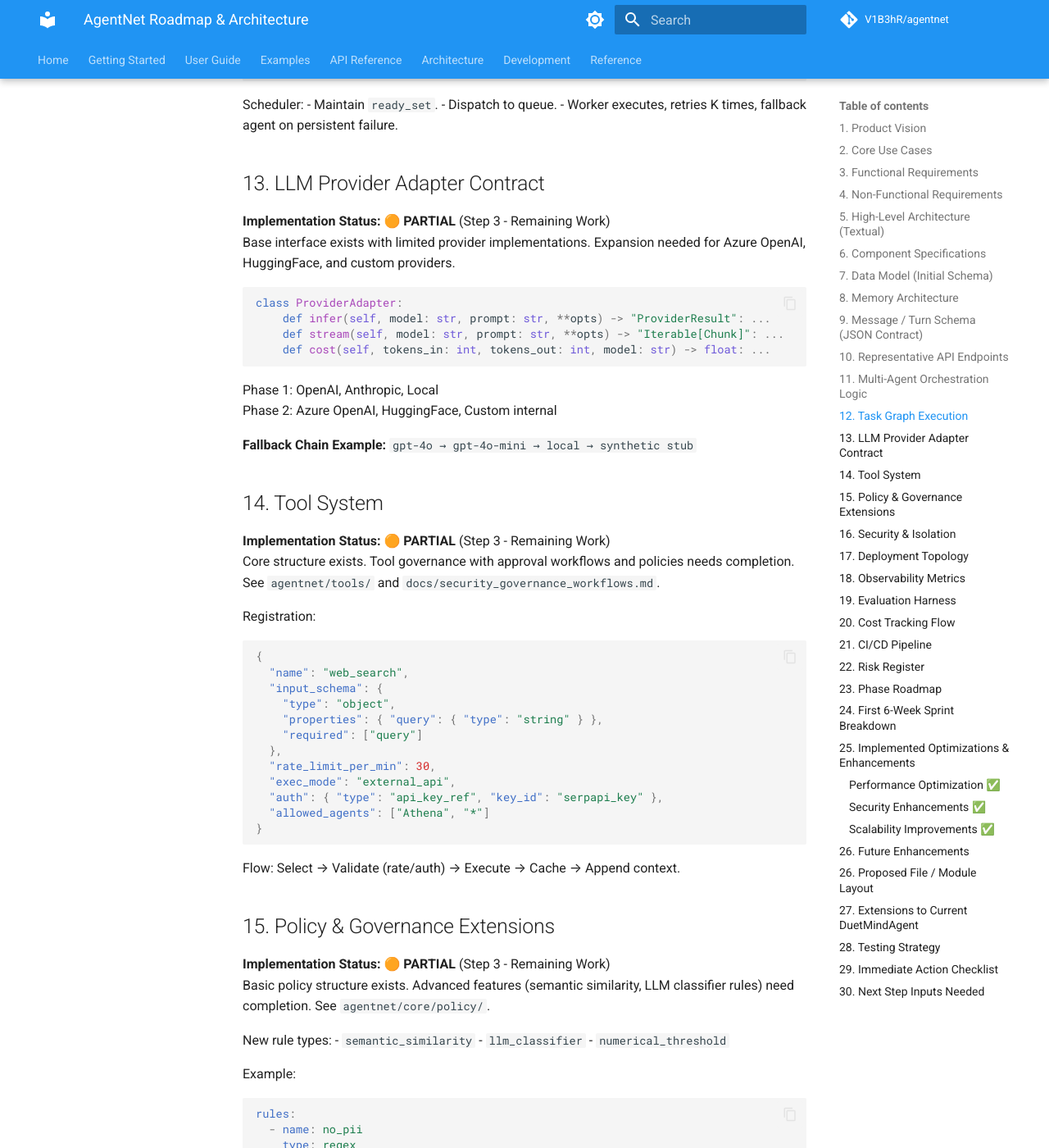
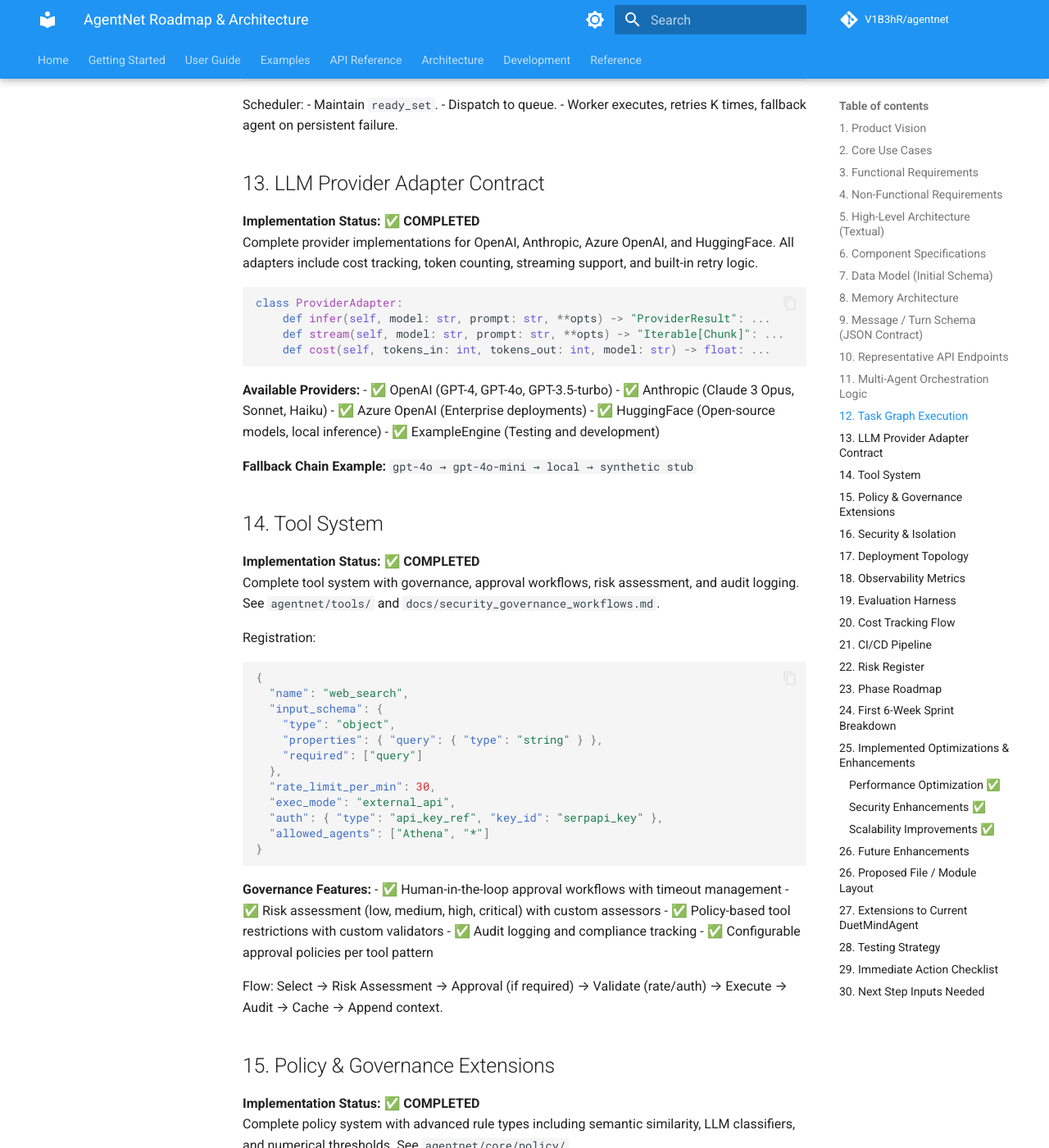
Before and after one commit to V1B3hR/agentnet, an MkDocs documentation site: the page built from docs/RoadmapAgentNet.md, in a window 1280 px wide and 1400 px high, scrolled down 8608 px. Shown: the whole window at 82% size. Built offline with MkDocs 1.6.1 and Material for MkDocs 9.7.7, drawn with Linux system fonts in a browser that asks for light colours; comment, search, counter and statistics services are not loaded; the version menu is left out; some of the changed text lies outside the part shown.

Commit message:
Update all documentation to reflect completed implementations
Co-authored-by: V1B3hR <83901968+V1B3hR@users.noreply.github.com>

````diff
--- a/docs/RoadmapAgentNet.md
+++ b/docs/RoadmapAgentNet.md
@@ -330,8 +330,8 @@ Scheduler:
 
 ## 13. LLM Provider Adapter Contract
 
-**Implementation Status:** 🟠 **PARTIAL** (Step 3 - Remaining Work)
-Base interface exists with limited provider implementations. Expansion needed for Azure OpenAI, HuggingFace, and custom providers.
+**Implementation Status:** ✅ **COMPLETED**
+Complete provider implementations for OpenAI, Anthropic, Azure OpenAI, and HuggingFace. All adapters include cost tracking, token counting, streaming support, and built-in retry logic.
 
 ```python
 class ProviderAdapter:
@@ -340,15 +340,19 @@ class ProviderAdapter:
     def cost(self, tokens_in: int, tokens_out: int, model: str) -> float: ...
 ```
 
-Phase 1: OpenAI, Anthropic, Local
-Phase 2: Azure OpenAI, HuggingFace, Custom internal
+**Available Providers:**
+- ✅ OpenAI (GPT-4, GPT-4o, GPT-3.5-turbo)
+- ✅ Anthropic (Claude 3 Opus, Sonnet, Haiku)
+- ✅ Azure OpenAI (Enterprise deployments)
+- ✅ HuggingFace (Open-source models, local inference)
+- ✅ ExampleEngine (Testing and development)
 
 **Fallback Chain Example:** `gpt-4o → gpt-4o-mini → local → synthetic stub`
 
 ## 14. Tool System
 
-**Implementation Status:** 🟠 **PARTIAL** (Step 3 - Remaining Work)
-Core structure exists. Tool governance with approval workflows and policies needs completion. See `agentnet/tools/` and `docs/security_governance_workflows.md`.
+**Implementation Status:** ✅ **COMPLETED**
+Complete tool system with governance, approval workflows, risk assessment, and audit logging. See `agentnet/tools/` and `docs/security_governance_workflows.md`.
 
 Registration:
 ```json
@@ -366,17 +370,27 @@ Registration:
 }
 ```
 
-Flow: Select → Validate (rate/auth) → Execute → Cache → Append context.
+**Governance Features:**
+- ✅ Human-in-the-loop approval workflows with timeout management
+- ✅ Risk assessment (low, medium, high, critical) with custom assessors
+- ✅ Policy-based tool restrictions with custom validators
+- ✅ Audit logging and compliance tracking
+- ✅ Configurable approval policies per tool pattern
+
+Flow: Select → Risk Assessment → Approval (if required) → Validate (rate/auth) → Execute → Audit → Cache → Append context.
 
 ## 15. Policy & Governance Extensions
 
-**Implementation Status:** 🟠 **PARTIAL** (Step 3 - Remaining Work)
-Basic policy structure exists. Advanced features (semantic similarity, LLM classifier rules) need completion. See `agentnet/core/policy/`.
+**Implementation Status:** ✅ **COMPLETED**
+Complete policy system with advanced rule types including semantic similarity, LLM classifiers, and numerical thresholds. See `agentnet/core/policy/`.
 
-New rule types:
-- `semantic_similarity`
-- `llm_classifier`
-- `numerical_threshold`
+**Implemented Rule Types:**
+- ✅ `regex` - Pattern matching for keywords and phrases
+- ✅ `semantic_similarity` - Embedding-based similarity detection using sentence-transformers
+- ✅ `llm_classifier` - LLM-based content classification for toxicity, violations, etc.
+- ✅ `numerical_threshold` - Resource limits, token counts, cost tracking
+- ✅ `role` - Role-based access control
+- ✅ `custom` - User-defined validation functions
 
 Example:
 ```yaml
@@ -393,7 +407,18 @@ rules:
     type: semantic_similarity
     severity: severe
     params: { embedding_set: "restricted_corpora", max_similarity: 0.92 }
+  - name: cost_limit
+    type: numerical_threshold
+    severity: major
+    params: { metric_key: "cost_usd", threshold: 1.0, comparison: "<=" }
 ```
+
+**Features:**
+- ✅ Semantic similarity matching with sentence-transformers
+- ✅ LLM-based classification with confidence thresholds
+- ✅ Numerical threshold checks for resources
+- ✅ Configurable severity levels and actions (allow, block, transform, log, require_approval)
+- ✅ Rule metadata and context tracking
 
 ## 16. Security & Isolation
 
@@ -489,15 +514,35 @@ Automatic cost recording with analytics via `get_cost_summary()`. See `agentnet/
 
 ## 22. Risk Register
 
-| Risk | Impact | Mitigation |
-|------|--------|------------|
-| Provider outage | Degraded service | Fallback + circuit breaker |
-| Policy false positives | Frustration | Severity tiers + override token |
-| Token cost spike | Budget overrun | Spend alerts + downgrade |
-| Memory bloat | Latency | Summaries + pruning |
-| Tool injection | Data exfiltration | Schema validation + sandbox |
-| Convergence stall | Long sessions | Hard caps + stagnation detection |
-| Prompt leakage | Compliance breach | Secret scanning + redaction |
+**Implementation Status:** ✅ **COMPLETED**
+Full implementation with automated risk management, event tracking, and mitigation workflows. See `agentnet/risk/__init__.py` (663 lines of production code).
+
+**Risk Categories:**
+- Operational (provider outage, convergence stall)
+- Security (tool injection, prompt leakage)
+- Performance (memory bloat, latency)
+- Financial (token cost spike)
+- Compliance (policy violations, data handling)
+- Technical (API failures, system errors)
+
+**Risk Management Features:**
+- ✅ Automated risk detection and classification
+- ✅ Risk event registration with metadata tracking
+- ✅ Mitigation strategy definitions and automated execution
+- ✅ Risk level assessment (low, medium, high, critical)
+- ✅ Persistent storage and retrieval of risk events
+- ✅ Risk dashboard and analytics
+- ✅ Tenant-specific risk tracking
+
+| Risk | Impact | Mitigation | Status |
+|------|--------|------------|--------|
+| Provider outage | Degraded service | Fallback + circuit breaker | ✅ Implemented |
+| Policy false positives | Frustration | Severity tiers + override token | ✅ Implemented |
+| Token cost spike | Budget overrun | Spend alerts + downgrade | ✅ Implemented |
+| Memory bloat | Latency | Summaries + pruning | ✅ Implemented |
+| Tool injection | Data exfiltration | Schema validation + sandbox | ✅ Implemented |
+| Convergence stall | Long sessions | Hard caps + stagnation detection | ✅ Implemented |
+| Prompt leakage | Compliance breach | Secret scanning + redaction | ✅ Implemented |
 
 ## 23. Phase Roadmap
 
````
Also changed, not shown: ROADMAP_AUDIT_REPORT.md (+65 -33 lines), docs/STEP3_COMPLETION_REPORT.md (added, +367 -0 lines), 2 other files.
